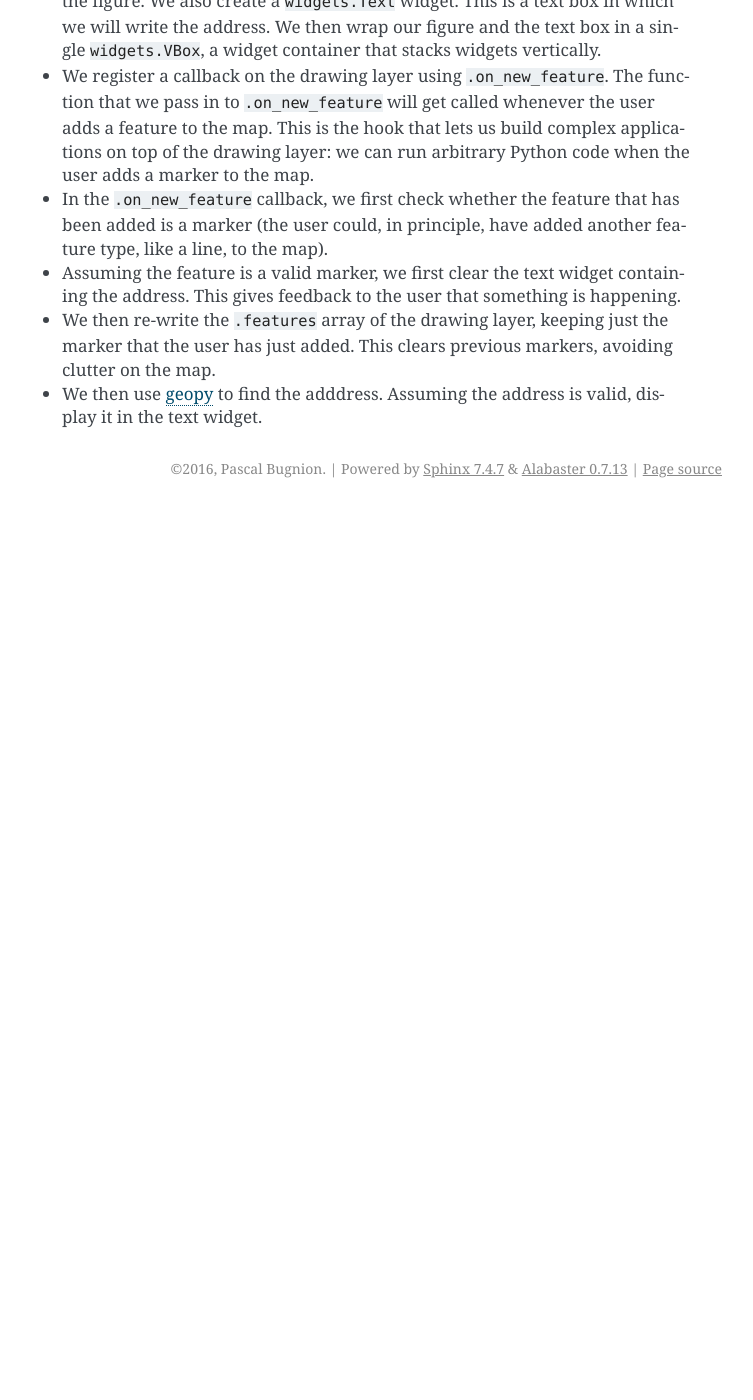
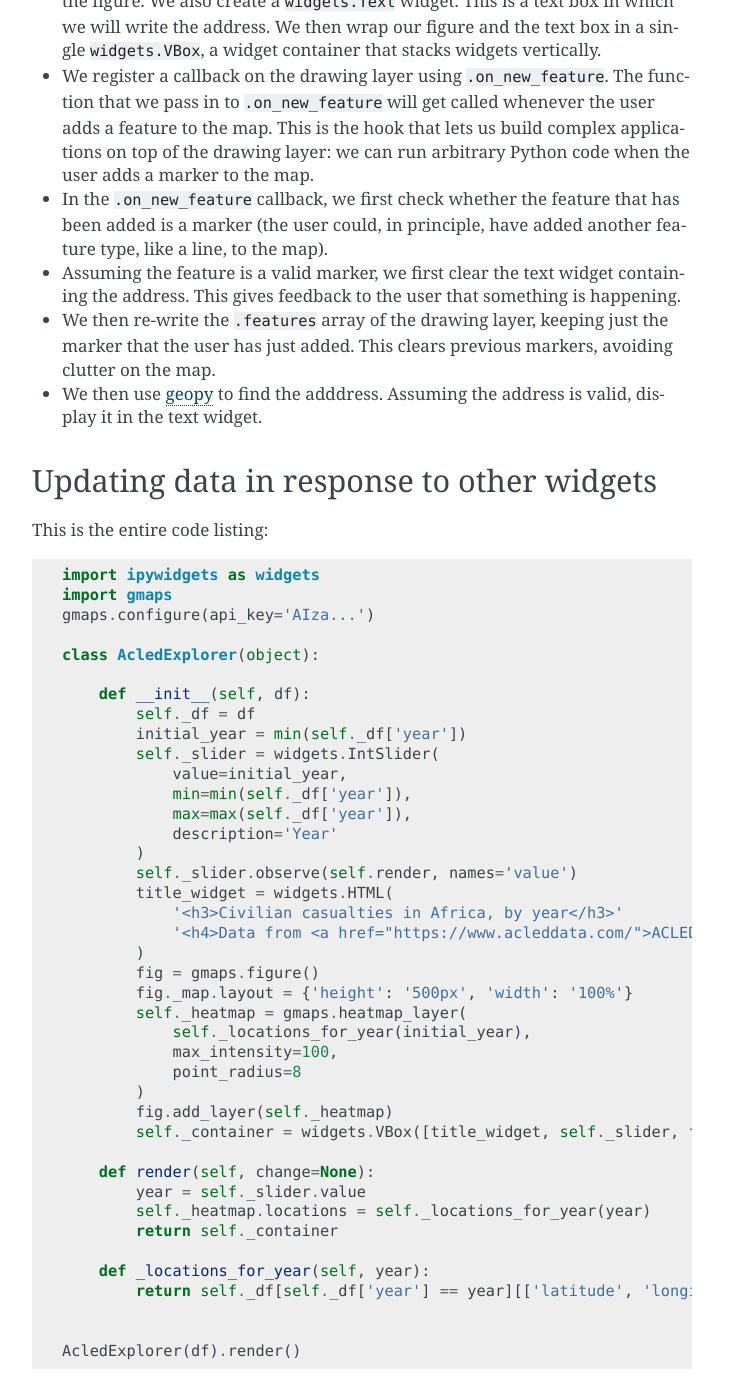
Before and after one commit to pbugnion/gmaps, a Sphinx documentation site: the page built from docs/source/app_tutorial.rst, in a window 1280 px wide and 1400 px high, scrolled down 2284 px. Shown: the whole window, without its empty margins (388-1141 px from the left). Built offline with Sphinx 7.4.7, drawn with Linux system fonts in a browser that asks for light colours; before the commit the page ends 2792 px from its top, so only the background shows below that; some of the changed text lies outside the part shown.

Commit message:
Initial code listing for exploring ACLED data

```diff
--- a/docs/source/app_tutorial.rst
+++ b/docs/source/app_tutorial.rst
@@ -116,3 +116,50 @@ There are several things to note on this:
   avoiding clutter on the map.
 - We then use `geopy <https://pypi.python.org/pypi/geopy>`_ to find the
   adddress. Assuming the address is valid, display it in the text widget.
+
+
+Updating data in response to other widgets
+^^^^^^^^^^^^^^^^^^^^^^^^^^^^^^^^^^^^^^^^^^
+
+This is the entire code listing::
+
+  import ipywidgets as widgets
+  import gmaps
+  gmaps.configure(api_key='AIza...')
+
+  class AcledExplorer(object):
+
+      def __init__(self, df):
+          self._df = df
+          initial_year = min(self._df['year'])
+          self._slider = widgets.IntSlider(
+              value=initial_year,
+              min=min(self._df['year']),
+              max=max(self._df['year']),
+              description='Year'
+          )
+          self._slider.observe(self.render, names='value')
+          title_widget = widgets.HTML(
+              '<h3>Civilian casualties in Africa, by year</h3>'
+              '<h4>Data from <a href="https://www.acleddata.com/">ACLED project</a></h4>'
+          )
+          fig = gmaps.figure()
+          fig._map.layout = {'height': '500px', 'width': '100%'}
+          self._heatmap = gmaps.heatmap_layer(
+              self._locations_for_year(initial_year),
+              max_intensity=100,
+              point_radius=8
+          )
+          fig.add_layer(self._heatmap)
+          self._container = widgets.VBox([title_widget, self._slider, fig])
+
+      def render(self, change=None):
+          year = self._slider.value
+          self._heatmap.locations = self._locations_for_year(year)
+          return self._container
+
+      def _locations_for_year(self, year):
+          return self._df[self._df['year'] == year][['latitude', 'longitude']]
+
+
+  AcledExplorer(df).render()
```
